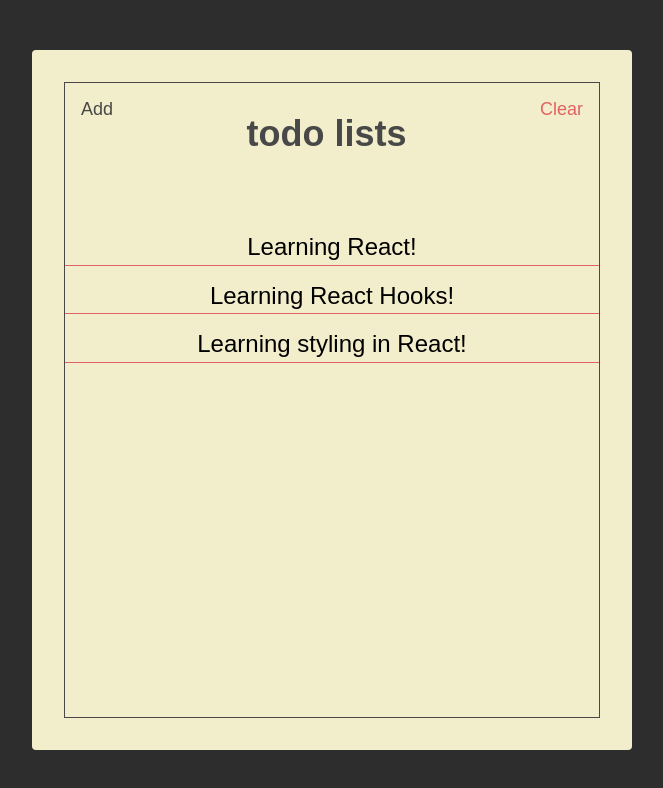
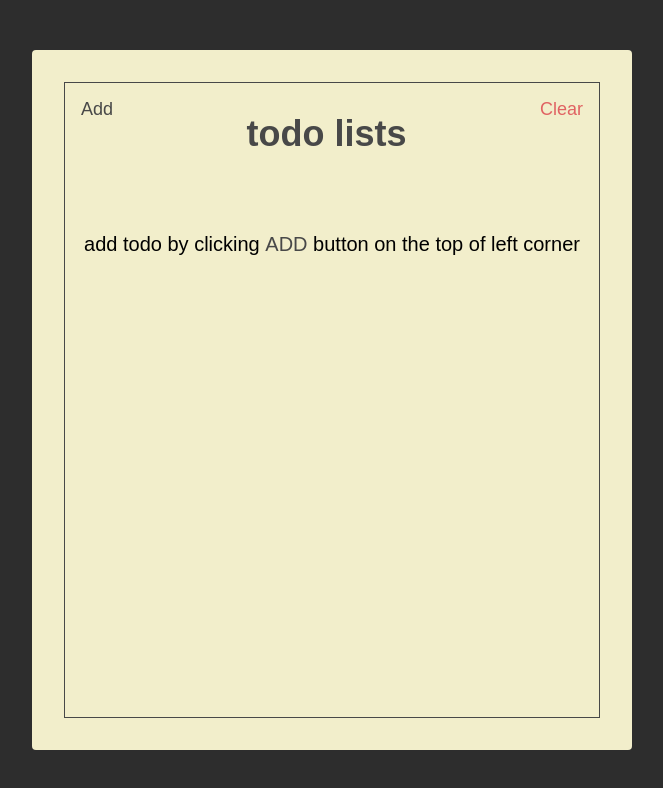
Before and after one commit to gilangp1/React-todolist, a React (Create React App) app: page / in a window 1280 px wide. Both pictures are taken after a click on the button "Clear". Shown: the top 788 px of the page, without its empty margins (308-971 px from the left). Built offline with nearby package versions, Linux system fonts and the light colour scheme.

Commit message:
menambahkan delete function dan placeholder

```diff
--- a/src/components/Header.jsx
+++ b/src/components/Header.jsx
@@ -1,21 +1,24 @@
 import React from "react";
 import PropTypes from "prop-types";
 
-const Header = ({ showAddToggle, showAdd }) => {
+const Header = ({ showAddToggle, showAdd, clearTodos }) => {
   return (
     <section className="header">
       <button className="header-btn main-black-color" onClick={showAddToggle}>
         {showAdd ? "Finish" : "Add"}
       </button>
       <h1 className="header-title">Todo Lists</h1>
-      <button className="header-btn main-red-color">Clear</button>
+      <button className="header-btn main-red-color" onClick={clearTodos}>
+        Clear
+      </button>
     </section>
   );
 };
 
 Header.PropTypes = {
   showAddToggle: PropTypes.func.isRequired,
-  showAdd: PropTypes.bool.isRequired
+  showAdd: PropTypes.bool.isRequired,
+  clearTodos: PropTypes.func.isRequired
 };
 
 export default Header;
--- a/src/components/Todos.jsx
+++ b/src/components/Todos.jsx
@@ -6,7 +6,8 @@
 const Todos = ({ todos, completeTodo }) => {
   return (
     <section className="todos">
-      {todos.map((todo, index) => {
+      {todos.length > 0 &&
+        todos.map((todo, index) => {
           return (
             <Todo
               key={index}
@@ -17,6 +18,13 @@
             />
           );
         })}
+      {todos.length === 0 && (
+        <div className="todo-placeholder-text">
+          add todo by clicking{" "}
+          <span className="add-button-placeholder-text">ADD</span> button on the
+          top of left corner
+        </div>
+      )}
     </section>
   );
 };
--- a/src/pages/TodoList.jsx
+++ b/src/pages/TodoList.jsx
@@ -22,6 +22,8 @@
       alert("jangan lebih dari 10");
     }
   };
+  const clearTodos = () => setTodos([]);
+
   const completeTodo = index => {
     const addedTodo = [...todos];
     addedTodo[index].isCompleted = !addedTodo[index].isCompleted;
@@ -33,7 +35,11 @@
 
   return (
     <Paper>
-      <Header showAddToggle={showAddToggle} showAdd={showAdd} />
+      <Header
+        showAddToggle={showAddToggle}
+        showAdd={showAdd}
+        clearTodos={clearTodos}
+      />
       <TodoForm addTodo={addTodo} showAdd={showAdd} />
       <Todos todos={todos} completeTodo={completeTodo} />
     </Paper>
--- a/src/styles.css
+++ b/src/styles.css
@@ -159,3 +159,15 @@
   left: 50%;
   transform: translate(-50%);
 }
+
+.todo-placeholder-text {
+  font-family: "Homemade Apple", sans-serif;
+  text-align: center;
+  font-size: 20px;
+  padding: 16px;
+}
+
+.add-button-placeholder-text {
+  color: var(--main-black-color);
+  font-family: "Bungee", sans-serif;
+}
```
Lines whose indentation alone changed are shown as unchanged.
